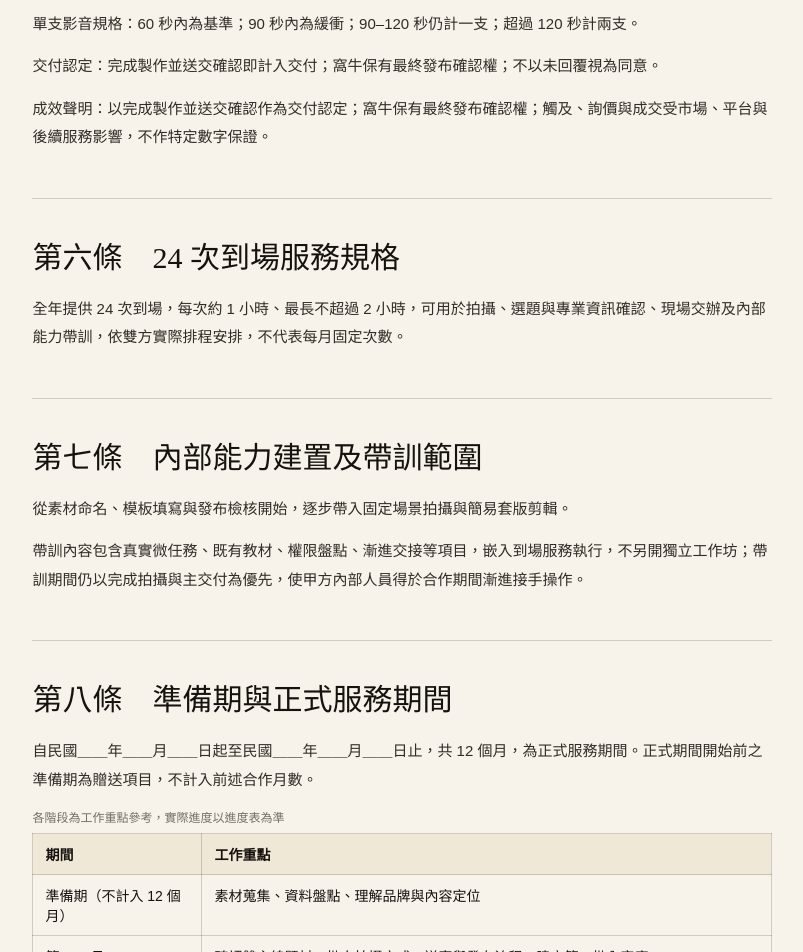
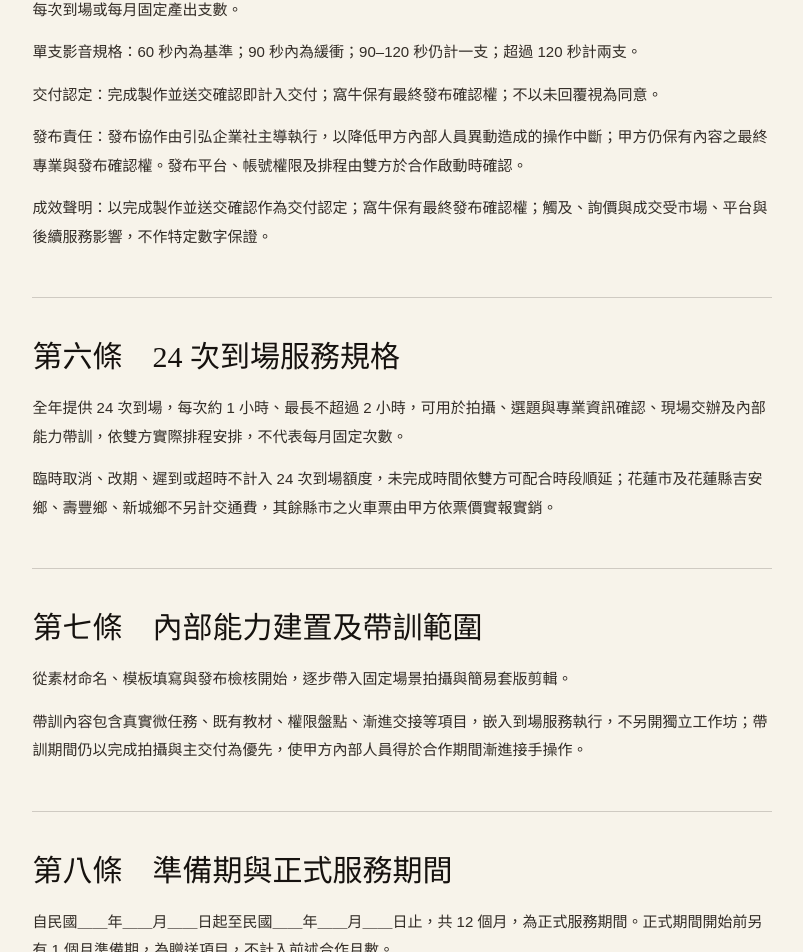
Before and after one commit to SamKnowledgePower/woniu-takara-content, a Next.js app: page /contract in a window 1280 px wide. Shown: the part 1658-2610 px from the top of the page, without its empty margins (238-1041 px from the left). Built offline with nearby package versions, Linux system fonts and the light colour scheme.

Commit message:
Align Woniu proposal service terms

```diff
--- a/app/contract/page.tsx
+++ b/app/contract/page.tsx
@@ -68,10 +68,11 @@ export default function ContractPage() {
         <section className="docSection">
           <h2>第五條　96 支短影音規格與交付認定</h2>
           <p>
-            全年完成 {planVolume.annualVideoCount.value} 支短影音之企劃、選題、腳本、主要拍攝、主要剪輯與品質控管，為年度總交付數量，不保證每次到場或每月固定產出支數，依內容難度、出鏡人員與批次拍攝安排調整。
+            全年完成 {planVolume.annualVideoCount.value} 支短影音之企劃、選題、腳本、主要拍攝、主要剪輯與品質控管。原則上維持窩牛本業與 Takara 代理雙主線穩定發布；實際週次與題材比例依拍攝條件、素材成熟度及季度策略彈性安排，以 {planVolume.annualVideoCount.value} 支為限，不保證每次到場或每月固定產出支數。
           </p>
           <p>單支影音規格：{planContractTerms.videoDurationSeconds.value}。</p>
           <p>交付認定：{planContractTerms.acceptanceWindow.value}。</p>
+          <p>發布責任：{planContractTerms.publishingResponsibility.value}。</p>
           <p>成效聲明：{planOutcomeDisclaimer.value}</p>
         </section>
 
@@ -80,6 +81,7 @@ export default function ContractPage() {
           <p>
             全年提供 {planVolume.annualOnsiteVisitCount.value} 次到場，每次{planVolume.onsiteVisitTypicalDuration.value}、{planVolume.onsiteVisitMaxDuration.value}，可用於拍攝、選題與專業資訊確認、現場交辦及內部能力帶訓，依雙方實際排程安排，不代表每月固定次數。
           </p>
+          <p>{planContractTerms.onsiteReschedulingAndTravel.value}。</p>
         </section>
 
         <section className="docSection">
@@ -95,7 +97,7 @@ export default function ContractPage() {
           <h2>第八條　準備期與正式服務期間</h2>
           <p>
             自民國＿＿年＿＿月＿＿日起至民國＿＿年＿＿月＿＿日止，共 {planDuration.contractMonths.value} 個月，為正式服務期間。
-            {planDuration.prepPeriodIsComplimentary.value ? "正式期間開始前之準備期為贈送項目，不計入前述合作月數。" : null}
+            {planDuration.prepPeriodIsComplimentary.value ? `正式期間開始前另有 ${planDuration.prepPeriodMonths.value} 個月準備期，為贈送項目，不計入前述合作月數。` : null}
           </p>
           <div className="docTableWrap">
             <table className="docTable">
@@ -165,6 +167,7 @@ export default function ContractPage() {
           <p>
             內容於發布前應送交甲方確認，{planContractTerms.acceptanceWindow.value}。工程、產品、價格、保固、原廠與案例等專業資訊之正確性，由甲方負責審閱確認；乙方依甲方提供或確認之資訊製作內容，不另就專業資訊內容之正確性負責。
           </p>
+          <p>{planContractTerms.publishingResponsibility.value}。</p>
         </section>
 
         <section className="docSection">
@@ -174,6 +177,7 @@ export default function ContractPage() {
             <li>{planRights.methodologyAndTemplateLicense.value}。</li>
             <li>平台帳號與管理權限歸窩牛所有；乙方僅依約取得執行發布協作所需之操作權限。</li>
             <li>甲方專屬選題庫、素材規則、發布排程及教學紀錄，可供甲方內部持續使用。</li>
+            <li>{planContractTerms.rawAssetStorage.value}。</li>
           </ul>
         </section>
 
--- a/app/data/plan.ts
+++ b/app/data/plan.ts
@@ -28,6 +28,7 @@ export interface PlanIdentity {
 
 export interface PlanDuration {
   contractMonths: PlanField<number>;
+  prepPeriodMonths: PlanField<number>;
   prepPeriodIncludedInContractMonths: PlanField<boolean>;
   prepPeriodIsComplimentary: PlanField<boolean>;
 }
@@ -95,6 +96,9 @@ export interface PlanContractTerms {
   thirdPartyPlatformLiability: PlanField<string>;
   amendmentProcedure: PlanField<string>;
   disputeResolution: PlanField<string>;
+  publishingResponsibility: PlanField<string>;
+  onsiteReschedulingAndTravel: PlanField<string>;
+  rawAssetStorage: PlanField<string>;
 }
 
 export const planIdentity: PlanIdentity = {
@@ -104,6 +108,7 @@ export const planIdentity: PlanIdentity = {
 
 export const planDuration: PlanDuration = {
   contractMonths: confirmed(12),
+  prepPeriodMonths: confirmed(1),
   prepPeriodIncludedInContractMonths: confirmed(false),
   prepPeriodIsComplimentary: confirmed(true),
 };
@@ -126,7 +131,7 @@ export const planPricing: PlanPricing = {
 export const planPhases: PlanPhase[] = [
   {
     key: "prep",
-    months: "準備期（不計入 12 個月）",
+    months: "一個月準備期（不計入 12 個月）",
     focus: "素材蒐集、資料盤點、理解品牌與內容定位",
   },
   {
@@ -206,7 +211,7 @@ export const planContractTerms: PlanContractTerms = {
     "窩牛提供或指定的日本原廠、案場、人物與客戶素材，由窩牛確認使用與公開授權；引弘自行選用的配樂、字型與素材庫，由引弘確認使用範圍；需另購的授權或第三方費用事前告知並由窩牛負擔",
   ),
   terminationTerms: confirmed(
-    "原則一個月前以書面或通訊通知；當月已付費不退，已完成或已執行部分仍計費；終止後 10 日內移交窩牛帳號、成品與約定資產並刪除乙方持有的原始登入資料；不可抗力連續二個月得協議終止與結算",
+    "原則一個月前以書面或通訊通知；通知如跨入下一付款月份，次月月費仍應支付，雙方並於次月月底前完成提前結案；當月及次月已付費不退，已完成或已執行部分仍計費；終止後 10 日內移交窩牛帳號、成品與約定資產並刪除乙方持有的原始登入資料；不可抗力連續二個月得協議終止與結算",
   ),
   postContractConsulting: confirmed(
     "12 個月期滿即結束，沒有自動顧問期、月費或最低期間；如需顧問或維護，另行議約",
@@ -230,13 +235,13 @@ export const planContractTerms: PlanContractTerms = {
     "如因甲方未能於合理期間內提供拍攝所需資料、場地、出鏡人員配合或內容確認，致乙方無法依原訂時程履行，該部分時程得順延至甲方完成配合後起算，不視為乙方遲延；因前述原因致乙方額外產生之合理費用，經甲方確認後由甲方負擔；乙方因第九條付款逾期暫停服務者，暫停期間之交付時程比照順延處理",
   ),
   voluntaryTermination: confirmed(
-    "任一方得原則於一個月前以書面或雙方可辨識之電子訊息通知他方後終止本契約；通知期間內雙方仍應依約履行原有義務",
+    "任一方得原則於一個月前以書面或雙方可辨識之電子訊息通知他方後終止本契約；通知如跨入下一付款月份，次月月費仍應支付，雙方並於次月月底前完成提前結案；通知期間內雙方仍應依約履行原有義務",
   ),
   immediateTermination: confirmed(
     "有下列情形之一者，他方得不經前條通知期間，以書面通知立即終止本契約：(1) 一方遲延給付服務費用逾 30 日，經書面催告 7 日仍未給付；(2) 一方違反本契約重大義務，經他方書面通知後 7 日內未改善或無法改善；(3) 一方喪失營業能力、解散、停業、破產或受重整、清算宣告；(4) 一方之行為涉及侵害他方或第三人權利、違反法令，致他方有受重大損害之虞；(5) 不可抗力事由持續達本契約不可抗力條款所定期間",
   ),
   terminationSettlement: confirmed(
-    "本契約終止時，當月已預付之服務費用不予退還；已完成或已執行之交付項目仍計入應付費用，尚未支付部分甲方應於終止後 7 日內結清；因終止所生之必要合理費用，由可歸責之一方負擔",
+    "本契約終止時，當月及依任意終止條款應支付之次月服務費用不予退還；已完成或已執行之交付項目仍計入應付費用，尚未支付部分甲方應於終止後 7 日內結清；因終止所生之必要合理費用，由可歸責之一方負擔",
   ),
   terminationHandover: confirmed(
     "本契約終止後 10 日內，乙方應將窩牛指定帳號之管理權限、已完成成品、原始拍攝素材，及依本契約應移交之選題庫、素材規則、發布流程與教學紀錄等資產，依窩牛指定方式移交，並刪除乙方持有之原始登入資料，不得保留副本供其他用途使用",
@@ -255,6 +260,15 @@ export const planContractTerms: PlanContractTerms = {
   ),
   disputeResolution: confirmed(
     "本契約以中華民國法律為準據法。因本契約所生之爭議，雙方應本誠信原則先行協商；協商不成時，雙方同意以本契約履行地之地方法院為第一審管轄法院",
+  ),
+  publishingResponsibility: confirmed(
+    "發布協作由引弘企業社主導執行，以降低甲方內部人員異動造成的操作中斷；甲方仍保有內容之最終專業與發布確認權。發布平台、帳號權限及排程由雙方於合作啟動時確認",
+  ),
+  onsiteReschedulingAndTravel: confirmed(
+    "臨時取消、改期、遲到或超時不計入 24 次到場額度，未完成時間依雙方可配合時段順延；花蓮市及花蓮縣吉安鄉、壽豐鄉、新城鄉不另計交通費，其餘縣市之火車票由甲方依票價實報實銷",
+  ),
+  rawAssetStorage: confirmed(
+    "影片成品、原始拍攝素材及約定工作檔存放於雙方確認之網路硬碟，交付後保存 5 年；期間甲方可自行下載備份，期滿後乙方得停止保存",
   ),
 };
 
--- a/app/page.tsx
+++ b/app/page.tsx
@@ -248,7 +248,7 @@ export default function Home() {
         <div className="sectionHead">
           <p className="eyebrow">合作內容</p>
           <h2>雙主線內容，<br />同一套成長系統。</h2>
-          <p>原則上每週一支窩牛本業內容、一支 Takara 內容。批次拍攝、累積內容庫，再依確認節奏分批發布。</p>
+          <p>全年共 96 支短影音，原則上維持雙主線穩定發布。實際週次與題材比例依拍攝條件、素材成熟度及季度策略彈性安排，以 96 支為限。</p>
         </div>
         <div className="serviceGrid">
           <article className="serviceCard dark">
@@ -278,7 +278,7 @@ export default function Home() {
           <h2>每週看得見進度，<br />每季調整一次方向。</h2>
         </div>
         <div className="timeline">
-          <div><span>00</span><h3>準備期</h3><p>素材蒐集、資料盤點、理解品牌與內容定位。此階段為贈送，不計入 12 個月。</p></div>
+          <div><span>00</span><h3>一個月準備期</h3><p>素材蒐集、資料盤點、理解品牌與內容定位。此階段為贈送，不計入 12 個月。</p></div>
           <div><span>01–03</span><h3>建立節奏</h3><p>確認雙主線題材、批次拍攝方式、送審與發布流程，建立第一批內容庫。</p></div>
           <div><span>04–06</span><h3>穩定產出</h3><p>持續拍攝與製作，依週進度追蹤交付；第 6 個月開始整理內容資產，並用真實任務帶入內部操作能力。</p></div>
           <div><span>07–12</span><h3>資產化與系統交接</h3><p>維持內容產製，同步完成選題庫、素材規則、發布流程、教學紀錄與內部帶訓，讓系統逐步由窩牛接手。</p></div>
--- a/app/progress/ProgressDashboard.tsx
+++ b/app/progress/ProgressDashboard.tsx
@@ -223,7 +223,7 @@ export default function ProgressDashboard() {
       </header>
       <main className="progressDash__main">
         <div className="progressDash__wrap">
-          <p className="progressDash__label">年度數量總覽</p>
+          <p className="progressDash__label">年度數量總覽｜每 3 個月進行一次季度檢核，全年共 4 次</p>
           <section className="progressDash__metrics">
             {metricDefs.map((m) => {
               const pct = Math.min(100, (m.n / m.total) * 100);
@@ -270,7 +270,7 @@ export default function ProgressDashboard() {
           </section>
 
           <p className="progressDash__label">逐月進度</p>
-          <p className="progressDash__prepBadge">準備期｜贈送，不計入 12 個月</p>
+          <p className="progressDash__prepBadge">一個月準備期｜贈送，不計入 12 個月</p>
           <section className="progressDash__months">
             {renderPhase("prep", planProgressPrep, true)}
             {monthPhases.map(({ prefix, phase }) => renderPhase(prefix, phase, false))}
```
Also changed, not shown: app/service/page.tsx (+14 -3 lines), 1 other file (tests, documents, lock files or other folders).
